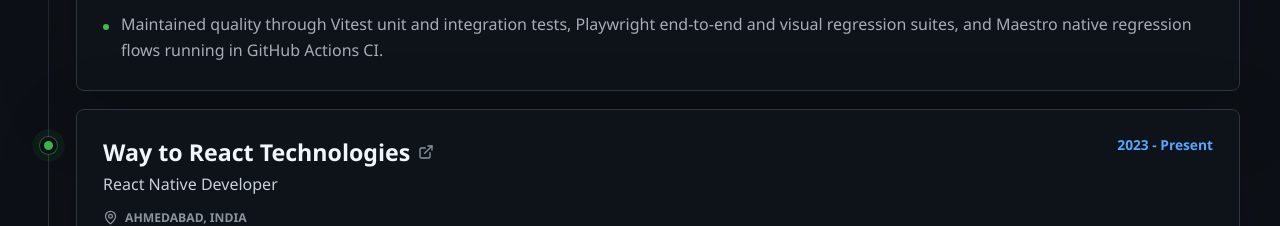
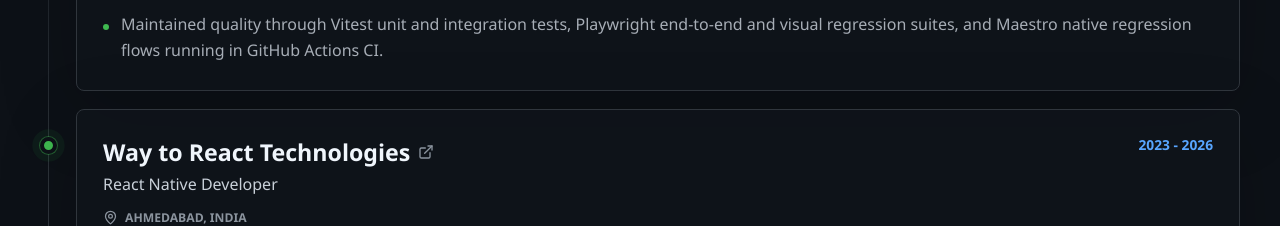
Before and after one commit to rajat258/rajat-resume-portfolio, a React (Vite) app: page / in a window 1280 px wide. Shown: the part 2380-2606 px from the top of the page. Built offline with nearby package versions, Linux system fonts and the light colour scheme; a web font is replaced by a local one.

Commit message:
Update Way to React Technologies end year

```diff
--- a/src/data/resume.js
+++ b/src/data/resume.js
@@ -119,7 +119,7 @@ export const experience = [
   {
     company: "Way to React Technologies",
     href: "https://waytoreact.com/",
-    period: "2023 - Present",
+    period: "2023 - 2026",
     role: "React Native Developer",
     location: "Ahmedabad, India",
     bullets: [
```
